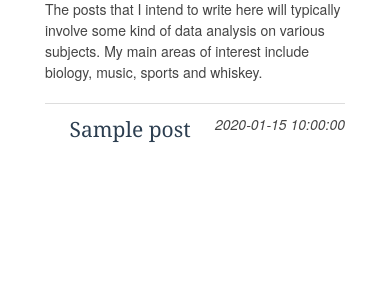
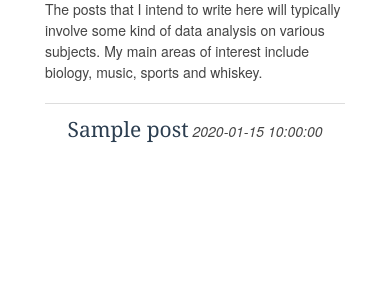
Before and after one commit to mschmo/personal-site, a Flask app: template server/templates/index.html in a window 390 px wide. Shown: the part 306-608 px from the top of the page. Run offline with Flask 2, Linux system fonts and the light colour scheme; the template is opened without the code that fills it: most values are stand-ins (such as "Sample title", 1, 10 or a date in 2020).

Commit message:
Center date on small view

```diff
--- a/server/static/css/main.css
+++ b/server/static/css/main.css
@@ -59,6 +59,11 @@ hr.small {
     font-size: 20px;
 }
 
+.post-list-date {
+    display: inline;
+    float: right;
+}
+
 @media only screen and (max-width: 767px) {
     #nav_top, #social {
         display: none;
@@ -67,4 +72,8 @@ hr.small {
     #header, #tab_body_blog {
         text-align: center;
     }
+
+    .post-list-date {
+        float: inherit;
+    }
 }
--- a/server/templates/index.html
+++ b/server/templates/index.html
@@ -32,7 +32,7 @@
         {% for post in posts %}
           <span>
             <h4 style="display:inline"><a href="{{ url_for('post', path=post.path) }}">{{ post.title }}</a></h4>
-            <em style="display:inline;float:right">{{ post.date_clean }}</em>
+            <em class="post-list-date">{{ post.date_clean }}</em>
           </span>
           <br /><br />
         {% endfor %}
```
